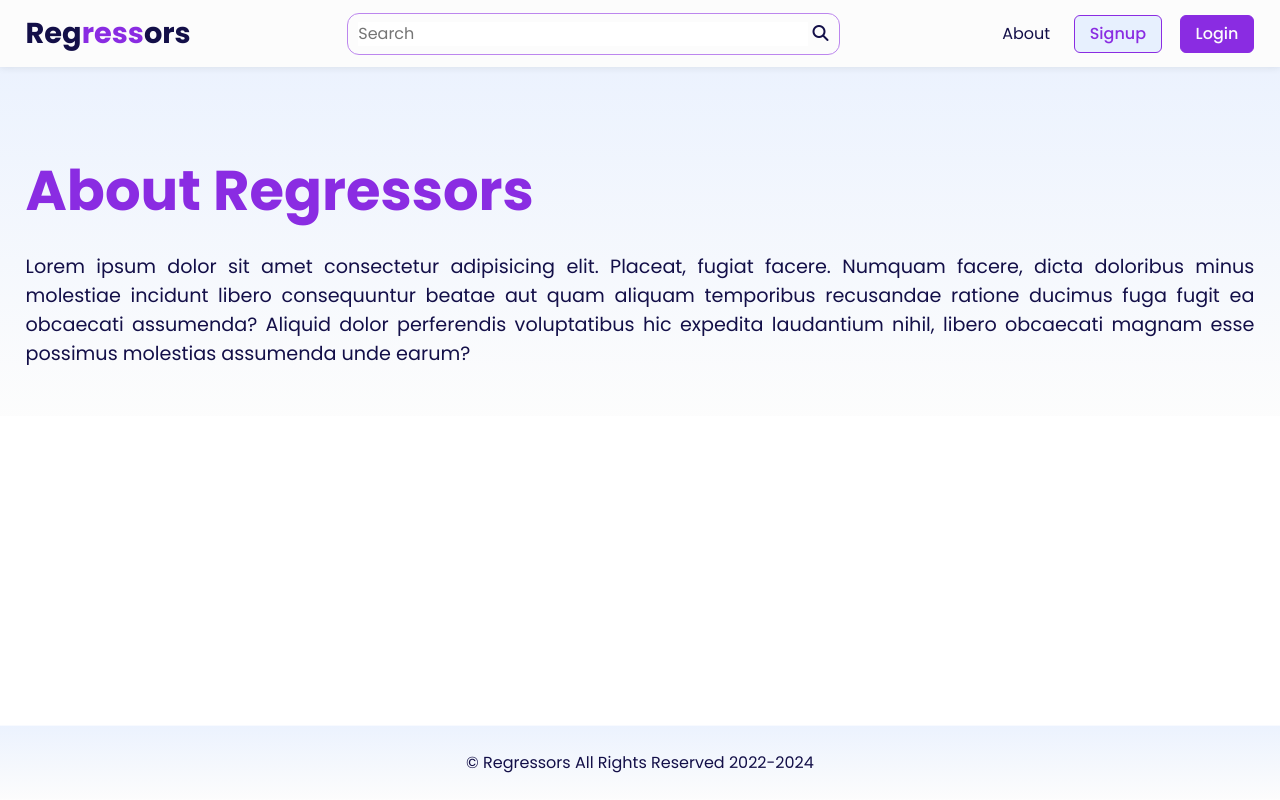
After one commit to Akash4510/Regressors, a Flask app: page /about in a window 1280 px wide. The commit adds this page. Run offline with Flask 2, Linux system fonts and the light colour scheme; some libraries are stand-ins or nearby versions.

Commit message:
Added about page

```diff
--- a/app.py
+++ b/app.py
@@ -245,5 +245,10 @@ def delete_post(post_id):
         return redirect(url_for("home"))
 
 
+@app.route("/about")
+def about():
+    return render_template("about.html")
+
+
 if __name__ == "__main__":
     app.run()
--- /dev/null
+++ b/static/css/about.css
@@ -0,0 +1,14 @@
+.about-page-section {
+  background: var(--gradient-background);
+}
+
+.about-heading {
+  font-size: 3.5rem;
+  color: var(--clr-primary);
+  margin-top: 50px;
+}
+
+.about-text {
+  font-size: 1.2rem;
+  text-align: justify;
+}
--- a/static/css/post.css
+++ b/static/css/post.css
@@ -197,7 +197,7 @@
 .header {
   width: 600px;
   text-align: left;
-  margin: -20px auto 15px auto;
+  margin: 0 auto 15px auto;
 }
 
 .sidebar-nav-menus {
--- /dev/null
+++ b/templates/about.html
@@ -0,0 +1,18 @@
+{% extends "layout.html" %}
+
+  {% block css_stylesheets %}
+    {{ super() }}
+    <link
+      rel="stylesheet"
+      href="{{ url_for('static', filename='css/about.css') }}"
+    />
+  {% endblock css_stylesheets %}
+
+  {% block body_content %}
+    <section class="about-page-section">
+      <div class="container">
+        <h1 class="about-heading">About Regressors</h1>
+        <p class="about-text">Lorem ipsum dolor sit amet consectetur adipisicing elit. Placeat, fugiat facere. Numquam facere, dicta doloribus minus molestiae incidunt libero consequuntur beatae aut quam aliquam temporibus recusandae ratione ducimus fuga fugit ea obcaecati assumenda? Aliquid dolor perferendis voluptatibus hic expedita laudantium nihil, libero obcaecati magnam esse possimus molestias assumenda unde earum?</p>
+      </div>
+    </section>
+  {% endblock body_content %}
--- a/templates/forms.html
+++ b/templates/forms.html
@@ -14,6 +14,7 @@
           <a href="#" class="logo">Reg<span>ress</span>ors</a>
 
           <div class="menu">
+              <a class="nav-link" href="{{ url_for('about') }}">About</a>
               <a class="nav-link" href="{{ url_for('home') }}">Go to home</a>
           </div>
         </div>
--- a/templates/layout.html
+++ b/templates/layout.html
@@ -38,6 +38,7 @@
           </div>
 
           <div class="menu">
+            <a class="nav-link" href="{{ url_for('about') }}">About</a>
             {% if current_user.is_authenticated %}
                 <div class="menu-icon add-post-btn"><a href="{{ url_for('add') }}"><i class="fas fa-plus"></i></a></div>
               <div class="menu-icon notifications-btn"><i class="fas fa-bell"></i></div>
@@ -68,9 +69,7 @@
       {% endwith %}
     {% endblock flash_messages %}
 
-    <section>
-        {% block body_content %}{% endblock body_content %}
-    </section>
+    {% block body_content %}{% endblock body_content %}
 
     <!-- Footer -->
     {% block footer %}
```
